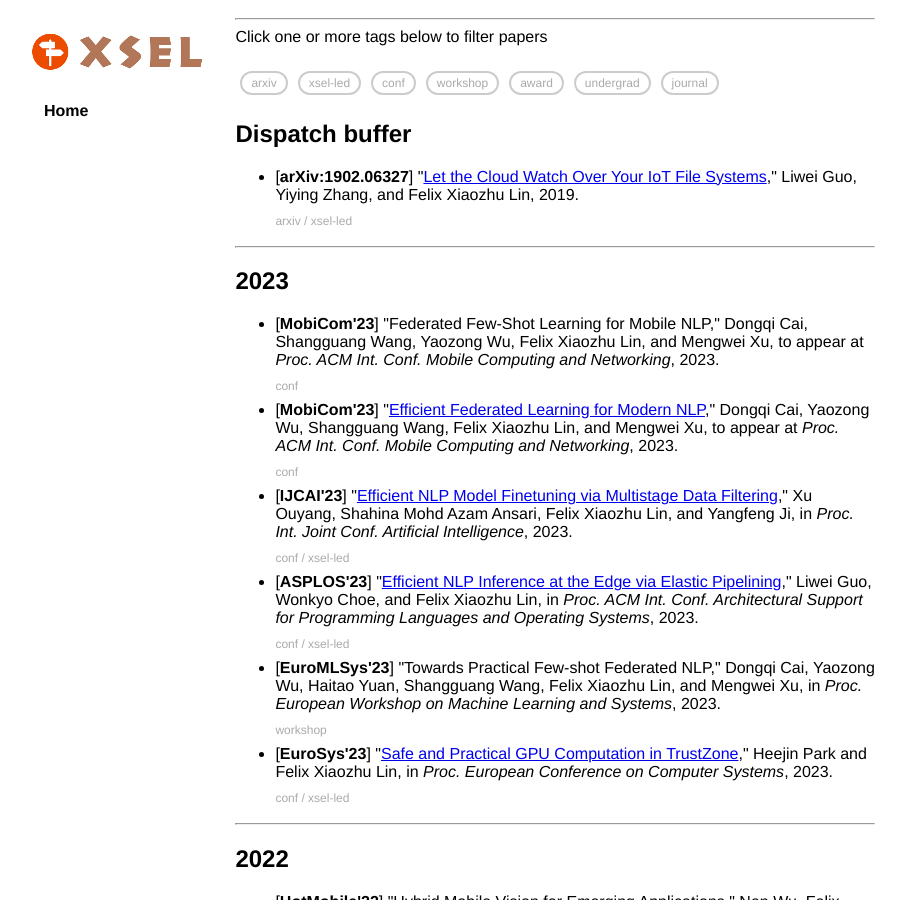
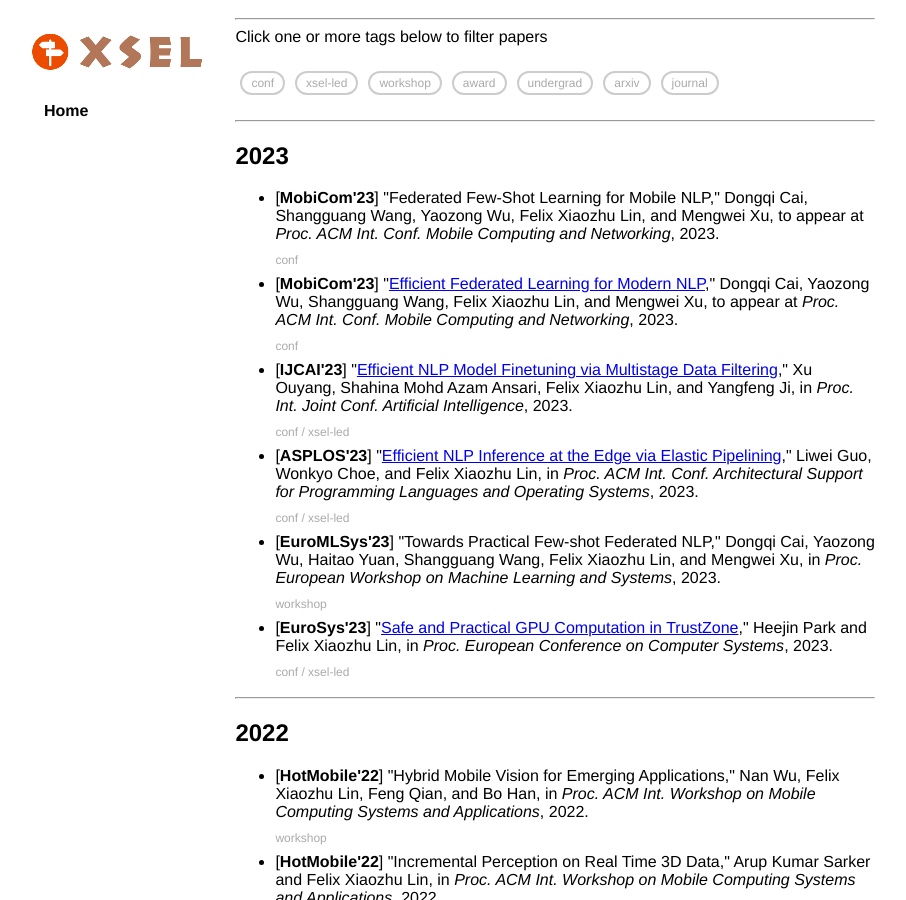
Before and after one commit to thexsel/thexsel.github.io, a Jekyll site: the page papers.html, which Jekyll copies as it is, in a window 1280 px wide and 900 px high. Shown: the whole window, without its empty margins (187-1093 px from the left). Built offline with Jekyll 4.4.1, drawn with Linux system fonts in a browser that asks for light colours; some of the changed text lies outside the part shown.

Commit message:
update paper list

```diff
--- a/papers.html
+++ b/papers.html
@@ -85,33 +85,7 @@
 <div class="tags-container row"></div>
 
 <!--- xzl: I can't get it to work... seem to conflict with tagsort --->
-<!---- auto-generated on Thursday 14. September 2023. don't edit --->
-<!---------------------- Dispatch buffer ------------------------>
-<h2><a name="_dispatch"></a>Dispatch buffer</h2>
-<ul>
-
-<!---------------->
-<div class="item col-md-3" data-item-id="2" data-item-tags="arxiv,xsel-led">
-<li>
-	<div class="wrapper">
-		<p>
-		[<strong>arXiv:1902.06327</strong>]
-		  "<a href="https://arxiv.org/abs/1902.06327">Let the Cloud Watch Over Your IoT File Systems</a>,"
-		   Liwei Guo, Yiying Zhang, and Felix Xiaozhu Lin,
-
-		   2019.
-
-		</p>
-		<p class="item-tags"></p>
-	</div>
-</li>
-</div>
-<!---------------->
-
-
-</ul>
-
-
+<!---- auto-generated on Wednesday 20. September 2023. don't edit --->
 
 
 <!---------------------- 2023 ------------------------------------->
@@ -443,6 +417,25 @@
 <hr>
 <h2><a name="_2019"></a>2019</h2>
 <ul>
+
+<!---------------->
+<div class="item col-md-3" data-item-id="2" data-item-tags="arxiv,xsel-led">
+<li>
+	<div class="wrapper">
+		<p>
+		[<strong>arXiv:1902.06327</strong>]
+		  "<a href="https://arxiv.org/abs/1902.06327">Let the Cloud Watch Over Your IoT File Systems</a>,"
+		   Liwei Guo, Yiying Zhang, and Felix Xiaozhu Lin,
+
+		   2019.
+
+		</p>
+		<p class="item-tags"></p>
+	</div>
+</li>
+</div>
+<!---------------->
+
 
 <!---------------->
 <div class="item col-md-3" data-item-id="2" data-item-tags="conf,xsel-led,undergrad">
```
Also changed, not shown: other parts of papers.html (+1 -1 lines).
